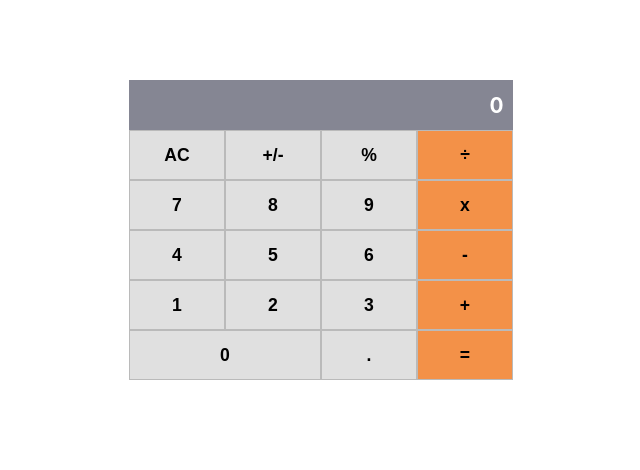
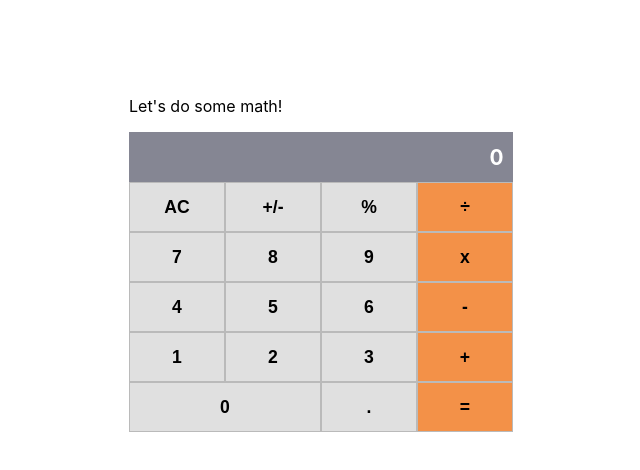
Before and after one commit to david-lafontant/math_magicians, a React (Create React App) app: page / in a window 1280 px wide. Shown: the top 470 px of the page, without its empty margins (319-959 px from the left). Built offline with nearby package versions, Linux system fonts and the light colour scheme.

Commit message:
Update Calculator.js

```diff
--- a/src/components/Calculator.js
+++ b/src/components/Calculator.js
@@ -18,7 +18,9 @@ const Calculator = () => {
   };
 
   return (
-    <div className="container">
+<div className='pageContainer'>
+<p className="description">Let&apos;s do some math!</p>
+<div className="container">
       <div className="row screen ">
         { properties.total}
         { properties.operation }
@@ -57,6 +59,14 @@ const Calculator = () => {
       </div>
     </div>
 
+
+
+</div>
+
+
+
+
+
   );
 };
 
```
